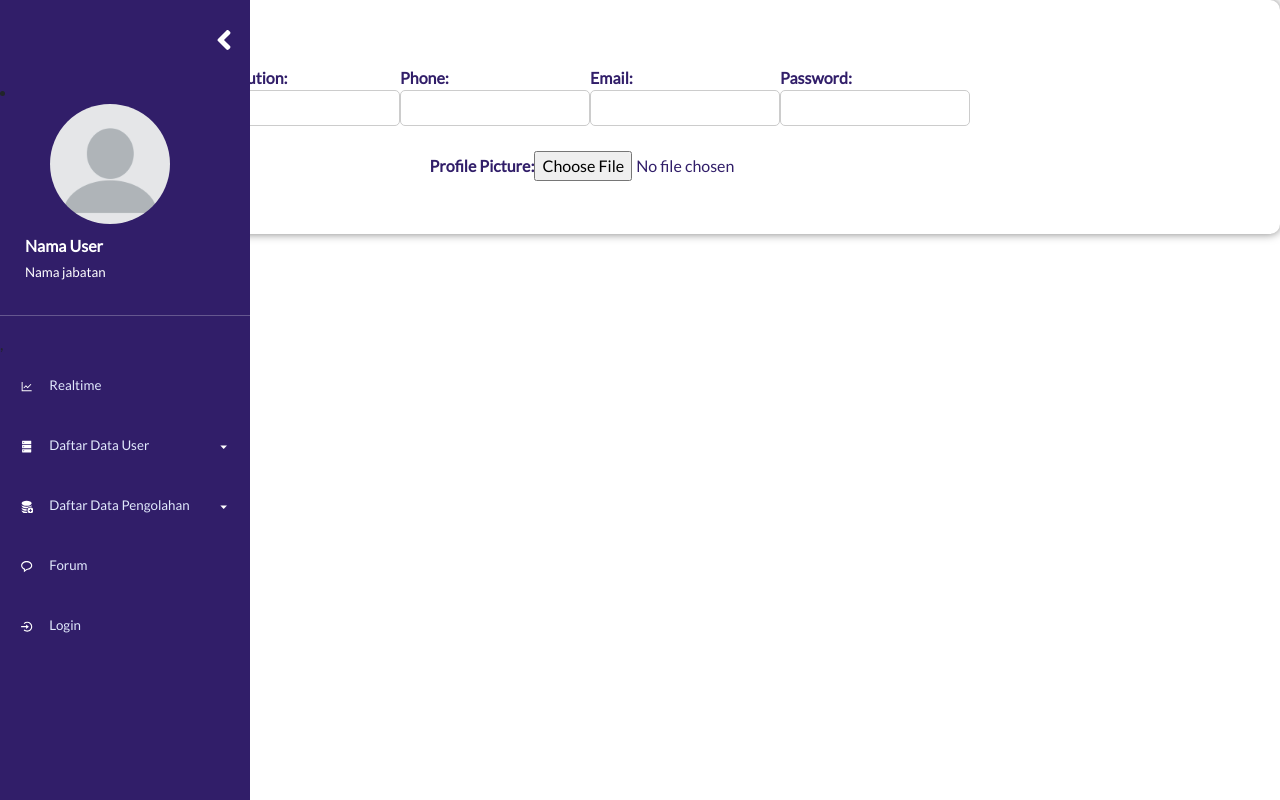
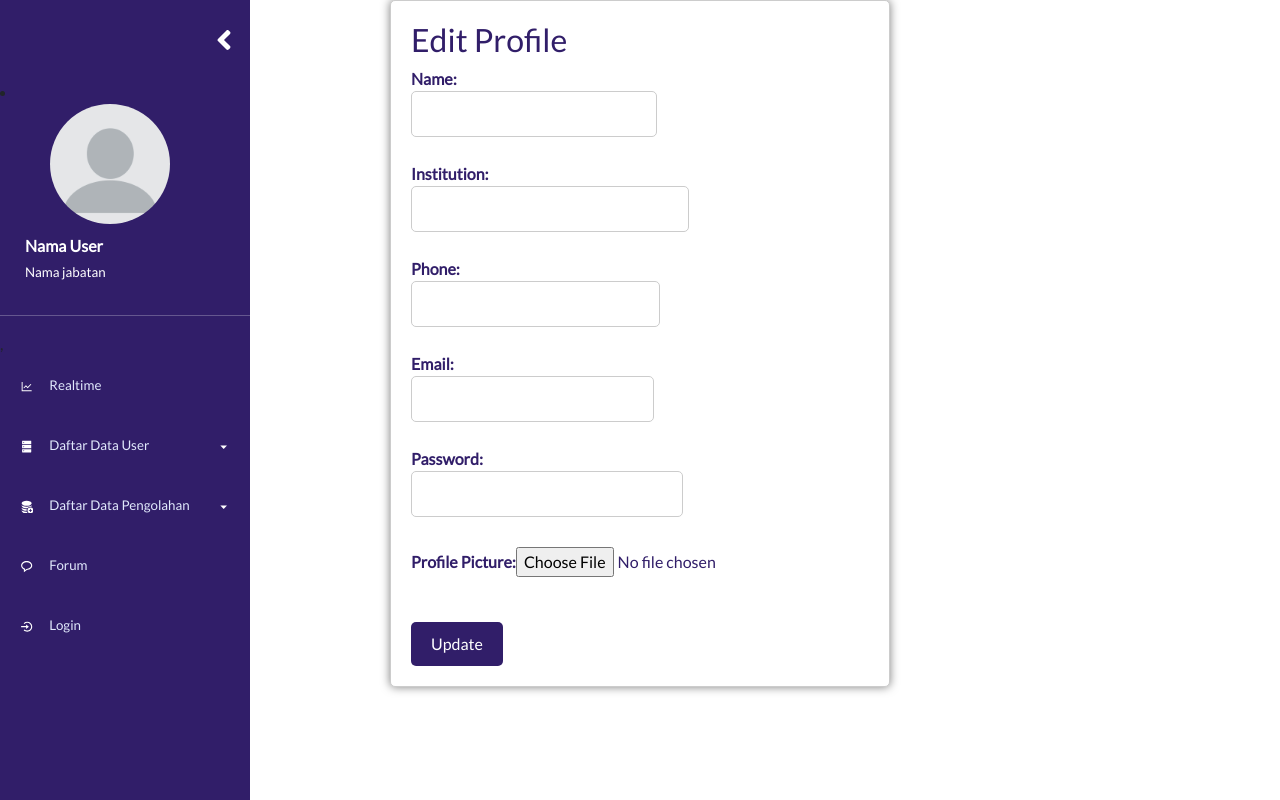
Before and after one commit to syauqisnh/frond-end_simonkelor, a React (Create React App) app: page /profile in a window 1280 px wide. Built offline with nearby package versions, Linux system fonts and the light colour scheme.

Commit message:
CSS haLaman Profile

```diff
--- a/src/App.css
+++ b/src/App.css
@@ -185,6 +185,15 @@
     }
   }
 
+   /* body {
+    background-color: #311E69;
+    display: flex;
+    justify-content: center;
+    flex-direction: column;
+    align-items: center;
+    height: 100vh;
+  }
+
   form {
     background-color: #FFFFFF;
     padding: 20px;
@@ -215,7 +224,7 @@
   }
 
   input[type="submit"] {
-    background-color: #19d620;
+    background-color: #4CAF50;
     color: white;
     border: none;
     border-radius: 5px;
@@ -225,11 +234,10 @@
   }
 
   input[type="submit"]:hover {
-    background-color: #18ec1f;
+    background-color: #3E8E41;
   }
-
   input[type="file"] {
-    margin-top: 10px;
+    margin-top: 5px;
   }
 
   .profile-picture {
@@ -239,7 +247,141 @@
   .profile-picture img {
     max-width: 200px;
     max-height: 200px;
-    border-radius: 100%;
-    margin-top: 20px;
-    box-shadow: 0px 0px 5px rgba(0, 0, 0, 0.5);
+    border-radius: 50%;
+    margin-top: 10px;
+    box-shadow: 0px 0px 5px rgba(0, 0, 0, 0.5);
   }
+
+  @media screen and (orientation: portrait) {
+    .edit-profile {
+      display: flex;
+      flex-direction: column;
+      justify-content: center;
+      align-items: center;
+    }
+  }
+  body {
+  background-color: #2196F3;
+  display: flex;
+  justify-content: center;
+  align-items: center;
+  height: 100vh;
+}
+
+form {
+  background-color: #FFFFFF;
+  padding: 20px;
+  border-radius: 10px;
+  box-shadow: 0px 0px 10px rgba(0, 0, 0, 0.5);
+}
+
+label {
+  display: block;
+  margin-bottom: 5px;
+  font-weight: bold;
+}
+
+input[type="text"],
+input[type="tel"],
+input[type="email"],
+input[type="password"] {
+  display: block;
+  width: 100%;
+  padding: 5px;
+  border-radius: 5px;
+  border: 1px solid #ccc;
+  margin-bottom: 10px;
+}
+
+input[type="file"] {
+  margin-top: 5px;
+}
+
+input[type="submit"] {
+  background-color: #4CAF50;
+  color: white;
+  border: none;
+  border-radius: 5px;
+  padding: 10px;
+  cursor: pointer;
+  font-weight: bold;
+}
+
+input[type="submit"]:hover {
+  background-color: #3E8E41;
+}
+
+.profile-picture {
+  text-align: center;
+}
+
+.profile-picture img {
+  max-width: 200px;
+  max-height: 200px;
+  border-radius: 50%;
+  margin-top: 10px;
+  box-shadow: 0px 0px 5px rgba(0, 0, 0, 0.5);
+} */
+
+.edit-profile {
+  max-width: 500px;
+  margin: 0 auto;
+  padding: 20px;
+  border: 1px solid #ccc;
+  border-radius: 5px;
+  background-color: #FFFFFF;
+  box-shadow: 0px 0px 10px rgba(0, 0, 0, 0.5);
+}
+
+
+
+h2 {
+  margin-top: 0;
+}
+
+label {
+  display: block;
+  margin-bottom: 5px;
+  font-weight: bold;
+}
+
+input[type="text"],
+input[type="tel"],
+input[type="email"],
+input[type="password"] {
+  width: 100%;
+  padding: 10px;
+  margin-bottom: 20px;
+  border: 1px solid #ccc;
+  border-radius: 5px;
+}
+
+input[type="file"] {
+  margin-top: 5px;
+}
+
+button[type="submit"] {
+  background-color: #311E69;
+  color: white;
+  padding: 10px 20px;
+  border: none;
+  border-radius: 5px;
+  cursor: pointer;
+  font-size: 16px;
+  margin-top: 20px;
+}
+
+button[type="submit"]:hover {
+  background-color: #311E69;
+}
+
+.profile-picture {
+  margin-bottom: 20px;
+}
+
+.profile-picture img {
+  max-width: 200px;
+  max-height: 200px;
+  display: block;
+  margin: 0 auto;
+}
--- a/src/components/EditProfile.js
+++ b/src/components/EditProfile.js
@@ -25,7 +25,7 @@ function EditProfile() {
   };
 
   return (
-    <div className="edit-profile">
+    <div className="edit-profile" >
       <form onSubmit={handleSubmit}>
         <h2>Edit Profile</h2>
         <label>
@@ -77,7 +77,7 @@ function EditProfile() {
           profilePicture={profileData.profilePicture}
           setProfileData={setProfileData}
         />
-        <button type="submit">submit</button>
+        <button type="submit" >Update</button>
       </form>
     </div>
   );
```
